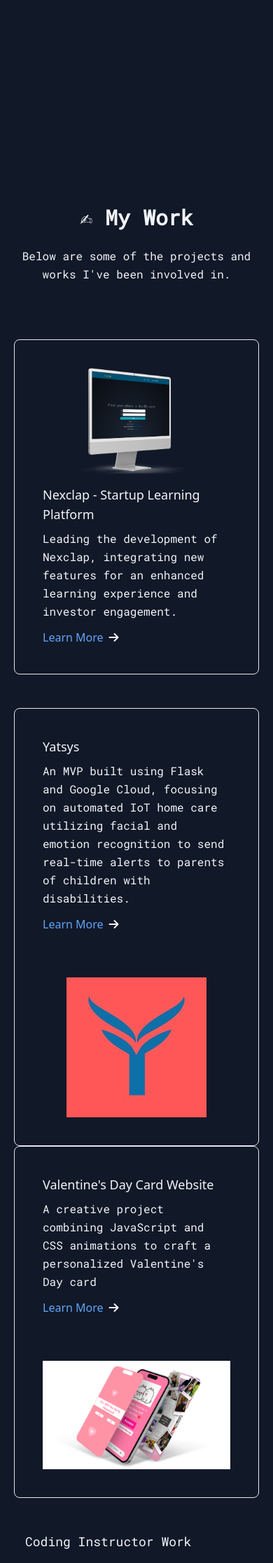
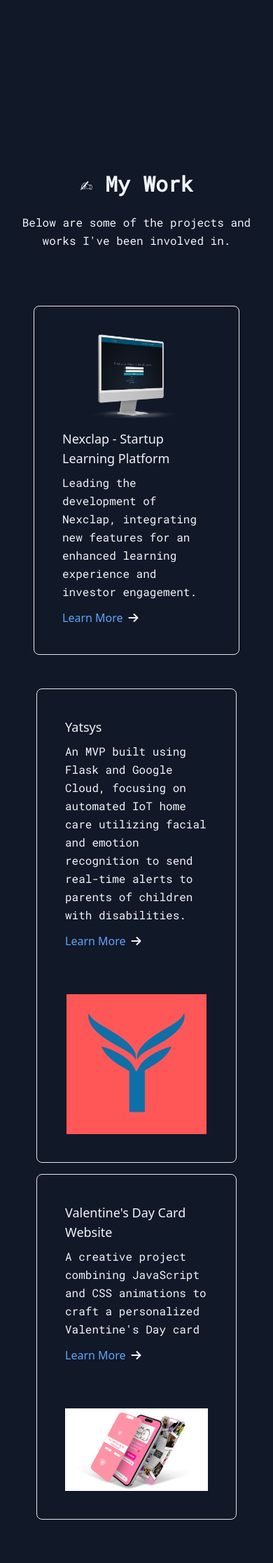
Before and after one commit to MichaelTranB/myPortfolio, a Flask app: page / in a window 390 px wide. Shown: the part 3644-5878 px from the top of the page at 70% size. Run offline with Flask 3, Linux system fonts and the light colour scheme; some libraries are stand-ins or nearby versions.

Commit message:
wrok and contact section edits - mobile responsiveness

```diff
--- a/templates/main_page.html
+++ b/templates/main_page.html
@@ -146,16 +146,16 @@
 </section>
 
 <section id="work" class="text-gray-600 body-font">
-    <div class="container px-5 py-24 mx-auto">
+    <div class="container px-5 py-12 mx-auto">
       <div class="flex flex-wrap w-full mb-20 flex-col items-center text-center slide-in-right">
         <h1 class="text-3xl sm:text-4xl lg:text-5xl mb-6 pt-8 font-orbitron text-indigo-600 bold-title">✍ My Work</h1>
         <p class="lg:w-1/2 w-full leading-relaxed text-gray-500">Below are some of the projects and works I've been involved in.</p>
       </div>
 
-      <div class="flex flex-wrap -mx-2 justify-center">
         <!-- Nexclap Card -->
-        <div class="xl:w-5/6 lg:w-5/6 md:w-full px-2">
-          <div class="flex border border-gray-200 p-10 rounded-lg items-center flex-col md:flex-row">
+    <div class="flex flex-wrap justify-center">
+        <div class="flex w-full xl:w-5/6 lg:w-5/6 md:w-full px-4 justify-center slide-in-left">
+            <div class="flex border border-rounded-lg p-10 rounded-lg items-center flex-col md:flex-row" style="max-width: calc(100% - 1.5rem); margin: auto;">
                 <div class="md:w-1/3 flex justify-center mb-4 md:mb-0">
                     <img src="static\nexclapMockup.png" alt="Nexclap Logo" class="h-auto w-auto max-w-full md:max-w-xs lg:max-w-sm">
                 </div>
@@ -168,12 +168,12 @@
             </div>
         </div>
 
-
-      <div class="flex flex-wrap -m-4 justify-center">
-        <div class="xl:w-5/6 lg:w-5/6 md:w-full px-2 flex flex-col md:flex-row mt-16">
+        <!-- Yatsys and Valentine's Day Container -->
+    <div class="flex flex-wrap justify-center">
+        <div class="w-full xl:w-5/6 lg:w-5/6 md:w-full px-4 flex flex-col md:flex-row mt-12 gap-x-5 justify-center items-center slide-in-right">
         <!-- Yatsys Card -->
-            <div class="w-full md:w-1/2 px-2">
-                <div class="flex border border-gray-200 p-10 rounded-lg items-center flex-col md:flex-col hover:shadow-lg transition-shadow duration-300 ease-in-out h-full">
+        <div class="w-full md:w-1/2 px-4 mb-4 md:mb-0">
+            <div class="flex border border-rounded-lg p-10 rounded-lg items-center flex-col md:flex-col" style="margin: auto;">
                 <div class="w-full md:w-full lg:w-full md:pl-6 mb-12">
                     <h2 class="text-lg text-gray-900 font-medium title-font mb-2">Yatsys</h2>
                     <p class="leading-relaxed text-base">An MVP built using Flask and Google Cloud, focusing on automated IoT home care utilizing facial and emotion recognition to send real-time alerts to parents of children with disabilities.</p>
@@ -186,9 +186,9 @@
         </div>
 
         <!-- Valentine's Day Card -->
-        <div class="w-full md:w-1/2 px-2">
-                <div class="flex border border-gray-200 p-10 rounded-lg items-center flex-col md:flex-col hover:shadow-lg transition-shadow duration-300 ease-in-out h-full">
-                    <div class="w-full md:w-full lg:w-full md:pl-6 mb-12 ">
+        <div class="w-full md:w-1/2 px-4">
+            <div class="flex border p-10 rounded-lg border-rounded-lg items-center flex-col md:flex-col h-full" style="margin: auto;">
+                <div class="w-full md:w-full lg:w-full md:pl-6 mb-12">
                     <h2 class="text-lg text-gray-900 font-medium title-font mb-2">Valentine's Day Card Website</h2>
                     <p class="leading-relaxed text-base">A creative project combining JavaScript and CSS animations to craft a personalized Valentine's Day card</p>
                     <a href="#" class="text-indigo-500 inline-flex items-center mt-3">Learn More<i class="fas fa-arrow-right ml-2"></i></a>
@@ -202,34 +202,39 @@
         </div>
 
         <!-- Coding Instructor Work -->
-      <div class="xl:w-5/6 lg:w-5/6 md:w-full p-4 mt-12 ">
-        <h2 class="text-lg text-gray-900 font-medium title-font mb-4 bold-title">Coding Instructor Work</h2>
-        <div class="flex flex-wrap">
-          <!-- Python 2A Course -->
-          <div class="xl:w-1/2 lg:w-1/2 md:w-1/2 p-4">
-            <div class="border border-gray-200 p-6 rounded-lg mb-4" style="min-height: 400px;">
+        <div class="container mx-auto px-5 py-24 fade-in">
+            <div class="xl:w-5/6 lg:w-5/6 md:w-full px-4 mt-0 mx-auto">
+            <h2 class="text-lg text-gray-900 font-medium title-font mb-12 bold-title text-center">Coding Instructor Work</h2>
+            <div class="flex flex-wrap justify-center md:grid md:grid-cols-2 gap-x-5">
+                <!-- Python 2A -->
+                <div class="w-full px-4 mb-8 md:mb-0">
+                <div class="flex flex-col border border-gray-200 p-6 rounded-lg  border-rounded-lg flex-grow" style="min-height: 400px;">
                     <h3 class="text-md text-gray-900 font-medium bold-title">Python 2A Course: Data Structures & Algorithms</h3>
                     <p>Data structures and algorithms course material and examples</p>
-              <a href="{{ url_for('py2a_dsa') }}" class="text-indigo-500 inline-flex items-center mt-3">Learn More<i class="fas fa-arrow-right ml-2"></i></a>
+                    <a href="#" class="mt-auto text-indigo-500 inline-flex items-center mt-3">Learn More<i class="fas fa-arrow-right ml-2"></i></a>
                 </div>
                 </div>
+
+                <!-- Introduction to APIs and Intro to Generative AI Course Container -->
+                <div class="w-full px-4">
                     <!-- Introduction to APIs -->
-            <div class="xl:w-1/2 lg:w-1/2 md:w-1/2 p-4 flex flex-col justify-between">
-                <div class="border border-gray-200 p-6 rounded-lg mb-4" style="flex: 1;">
+                    <div class="flex flex-col border border-gray-200 p-6 rounded-lg border-rounded-lg mb-4" style="min-height: 200px;">
                     <h3 class="text-md text-gray-900 font-medium bold-title">Introduction to APIs</h3>
                     <p>Modules and Assignments</p>
-                  <a href="{{ url_for('student_api') }}" class="text-indigo-500 inline-flex items-center mt-3">Learn More
-                    <i class="fas fa-arrow-right ml-2"></i>
-                  </a>
+                    <a href="#" class="mt-auto text-indigo-500 inline-flex items-center mt-3">Learn More<i class="fas fa-arrow-right ml-2"></i></a>
                     </div>
                     <!-- Intro to Generative AI Course -->
-                <div class="border border-gray-200 p-6 rounded-lg" style="flex: 1;">
+                    <div class="flex flex-col border border-gray-200 p-6 rounded-lg  border-rounded-lg" style="min-height: 200px;">
                     <h3 class="text-md text-gray-900 font-medium bold-title">Intro to Generative AI Course</h3>
                     <p>Teaching 8th-grade advanced Python students topics of Neural Networks, NLP, and Generative AI</p>
-                  <a href="{{ url_for('generative_ai') }}" class="text-indigo-500 inline-flex items-center mt-3">Learn More
-                    <i class="fas fa-arrow-right ml-2"></i>
-                  </a>
+                    <a href="#" class="mt-auto text-indigo-500 inline-flex items-center mt-3">Learn More<i class="fas fa-arrow-right ml-2"></i></a>
                     </div>
+                </div>
+            </div>
+            </div>
+        </div>
+        </div>
+
             </div>
           </div>
         </div>
@@ -271,17 +276,16 @@
 
 </script>
 
-<section id="experience" class="pt-8">
-    <div class="container mx-auto px-10 py-24">
+<section id="experience" class="container mx-auto px-5 md:px-10 py-12">
     <h2 class="text-5xl mb-12 font-orbitron text-indigo-600 bold-title fade-in">Professional Experience</h2>
 
-       <!-- Siliconvalley4u -->
+       <!-- Nexclap -->
        <div class="experience-card mb-2 border border-gray-200 p-6 rounded-lg border-rounded-lg fade-in cursor-pointer">
         <div class="flex items-center justify-between">
             <!-- Left content: Job title and duration -->
             <div class="flex items-center w-11/12 justify-between">
-                <h3 class="text-lg text-gray-900 font-medium title-font mb-2 bold-title">Siliconvalley4u - Coding Instructor</h3>
-                <p class="text-sm ml-auto mt-1">Jan 2020 - Present</p>
+                <h3 class="text-lg text-gray-900 font-medium title-font mb-2 bold-title">Nexclap - Software Developer</h3>
+                <p class="text-sm ml-auto mt-1">Jan 2024 - Present</p>
             </div>
             <!-- Right content: Expand/collapse icon -->
             <div class="toggle-experience w-1/12 text-center">
@@ -291,12 +295,43 @@
         <div class="experience-details mt-4 flex">
             <!-- Company Logo -->
             <div class="flex-none w-1/7 text-right">
-                <img src="{{url_for('static', filename='siliconvalley4u_logo.png')}}" alt="Company Logo" class="w-24 h-24 rounded-full mb-4">
+                <img src="{{url_for('static', filename='nexclap_logo.jpg')}}" alt="Company Logo" class="w-24 h-24 rounded-full mb-4">
             </div>
             <!-- Brief description and location -->
             <div class="flex-grow w-6/7 ml-8 pt-2">
                 <p class="text-base text-gray-500 mb-2 flex items-center"><i class="fas fa-map-marker-alt mr-2"></i>Remote - San Ramon, CA</p>
                 <!-- Using unordered list for descriptions and text-base for increased font size -->
+                <ul class="text-base text-gray-700 pl-5 list-disc">
+                    <li>Spearheading the development initiative to launch the 2.0 version of Nexclap, transforming it into a robust learning and recruiting platform for students and industry partners, resulting in a 40% increase in user engagement metrics.</li>
+                    <li>Integrating Zoom API for in house video meeting features</li>
+                    <li>Using OpenAI API to create a custom chatbot assistant</li>
+                </ul>
+            </div>
+        </div>
+    </div>
+
+    <!-- Siliconvalley4u -->
+    <div class="experience-card mb-2 border border-gray-200 p-6 rounded-lg border-rounded-lg fade-in cursor-pointer">
+        <div class="flex items-center justify-between">
+            <!-- Left content: Job title and duration -->
+            <div class="flex items-center w-11/12 justify-between">
+                <h3 class="text-lg text-gray-900 font-medium title-font mb-2 bold-title">Siliconvalley4u - Coding Instructor</h3>
+                <p class="text-sm ml-auto mt-1">Jan 2023 - Present</p>
+            </div>
+            <!-- Right content: Expand/collapse icon -->
+            <div class="toggle-experience w-1/12 text-center">
+                <i class="fas fa-plus"></i>
+            </div>
+        </div>
+        <div class="experience-details hidden mt-4 flex">
+            <!-- Company Logo -->
+            <div class="flex-none w-1/7 text-right">
+                <img src="{{url_for('static', filename='siliconvalley4u_logo.png')}}" alt="Yatsys Logo" class="w-24 h-24 rounded-full mb-4">
+            </div>
+
+            <!-- Brief description -->
+            <div class="flex-grow w-6/7 ml-8 pt-2">
+                <p class="text-base text-gray-500 mb-2 flex items-center"><i class="fas fa-map-marker-alt mr-2"></i>Remote - San Ramon, CA</p>
                 <ul class="text-base text-gray-700 pl-5 list-disc">
                     <li>Developing comprehensive course material to mentor over 100 middle and high school students in data structures, algorithms, NLP, Python, Java, HTML, CSS, and JavaScript</li>
                     <li>Incorporating interactive teaching methods, resulting in an average student satisfaction rating of 4.8/5 and a retention rate of 90%</li>
@@ -305,6 +340,8 @@
             </div>
         </div>
     </div>
+
+
 
     <!-- Yatsys -->
     <div class="experience-card mb-2 border border-gray-200 p-6 rounded-lg border-rounded-lg fade-in cursor-pointer">
@@ -435,30 +472,30 @@
 </section>
 
 <section id="contact">
-    <div class="container mx-auto mt-0 pt-32 text-center contact-section fade-in" style="padding-bottom: 100px; min-height: 100vh;">
+    <div class="container mx-auto mt-8 md:mt-0 pt-16 md:pt-24 text-center contact-section fade-in" style="padding-bottom: 100px; min-height: 100vh;">
 
-        <div class="flex justify-center items-center">
-            <!-- Vertically adjusted Circular Image to the left with increased spacing -->
-            <div class="mr-40 self-center">
-                <img src="static\LinkedIn Headshot.jpg" alt="Your Image Description" class="w-96 h-96 object-cover rounded-full">
+        <div class="flex flex-col md:flex-row justify-center items-center md:space-x-10">
+            <!-- Responsive adjustments for the image -->
+            <div class="mb-8 md:mb-0 md:mr-20">
+                <img src="static/LinkedIn Headshot.jpg" alt="Your Image Description" class="w-48 h-48 md:w-96 md:h-96 object-cover rounded-full mx-auto">
             </div>
 
-            <!-- Contact details on the right including the title -->
-            <div class="text-left">
-                <h1 class="text-5xl font-bold text-indigo-600 mb-8 bold-title">Contact Me ☎️</h1>
-                <a href="mailto:michaeltranb@outlook.com" class="text-2xl text-blue-500 contact-link-effect block text-center">
+            <!-- Contact details responsive adjustments -->
+            <div class="text-center md:text-left">
+                <h1 class="text-3xl md:text-5xl font-bold text-indigo-600 mb-4 md:mb-8 bold-title">Contact Me ☎️</h1>
+                <a href="mailto:michaeltranb@outlook.com" class="text-xl md:text-2xl text-blue-500 contact-link-effect block">
                     michaeltranb@outlook.com
                 </a>
-                <div class="mt-8 flex flex-col">
-                    <a href="https://www.linkedin.com/in/michaeltranb" target="_blank" class="text-2xl text-indigo-600 my-2 hover:text-indigo-800 flex items-center justify-center space-x-2 contact-link-effect">
+                <div class="mt-4 md:mt-8 flex flex-col items-center md:items-start">
+                    <a href="https://www.linkedin.com/in/michaeltranb" target="_blank" class="text-xl md:text-2xl text-indigo-600 my-2 hover:text-indigo-800 flex items-center justify-center md:justify-start space-x-2 contact-link-effect">
                         <i class="fab fa-linkedin"></i>
                         <span>LinkedIn</span>
                     </a>
-                    <a href="https://twitter.com/michaeltran_dev" target="_blank" class="text-2xl text-indigo-600 my-2 hover:text-indigo-800 flex items-center justify-center space-x-2 contact-link-effect">
+                    <a href="https://twitter.com/michaeltran_dev" target="_blank" class="text-xl md:text-2xl text-indigo-600 my-2 hover:text-indigo-800 flex items-center justify-center md:justify-start space-x-2 contact-link-effect">
                         <i class="fab fa-twitter"></i>
                         <span>Twitter</span>
                     </a>
-                    <a href="https://github.com/michaeltranb" target="_blank" class="text-2xl text-indigo-600 my-2 hover:text-indigo-800 flex items-center justify-center space-x-2 contact-link-effect">
+                    <a href="https://github.com/michaeltranb" target="_blank" class="text-xl md:text-2xl text-indigo-600 my-2 hover:text-indigo-800 flex items-center justify-center md:justify-start space-x-2 contact-link-effect">
                         <i class="fab fa-github"></i>
                         <span>GitHub</span>
                     </a>
@@ -469,6 +506,9 @@
 </section>
 
 
+
+
+
 <button id="scrollToTop" title="Scroll to Top" style="display:none;position:fixed;bottom:20px;right:20px;z-index:1000;padding:10px 15px;font-size:24px;">&uarr;</button>
 
 
```
Also changed, not shown: static/main.css (line endings or trailing spaces). Lines whose indentation alone changed are shown as unchanged.
